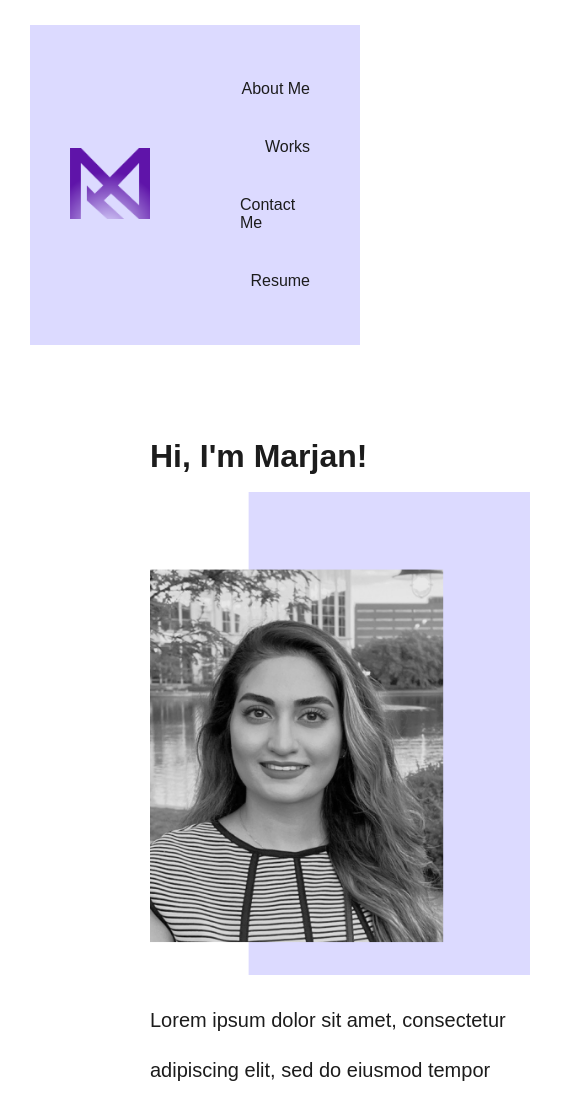
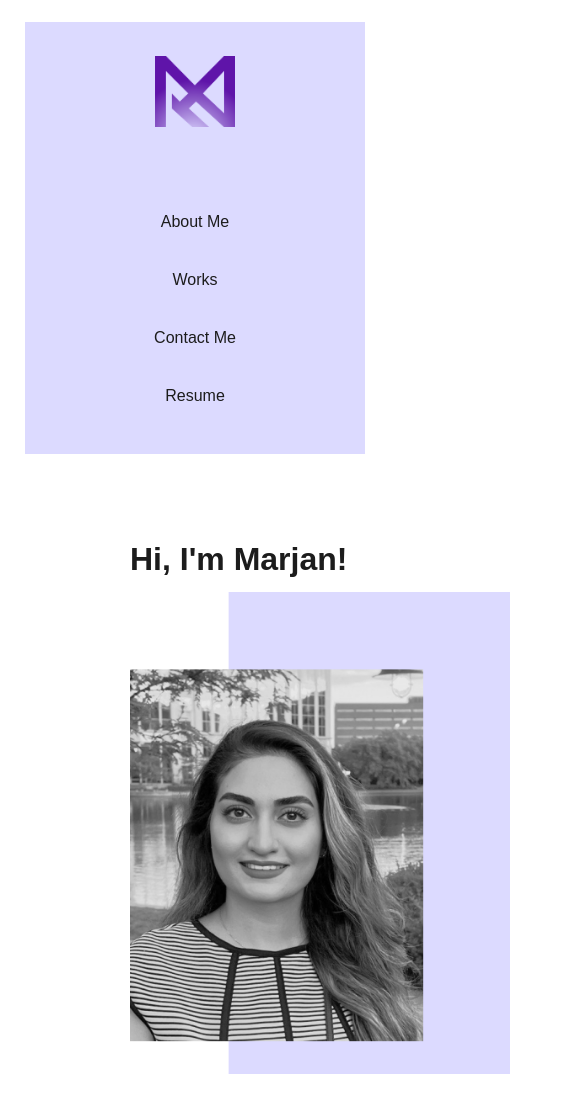
Before and after one commit to Marjan-MN/Portfolio, a plain HTML site: page index.html in a window 390 px wide. Shown: the top 1100 px of the page, 585 px wide, since content can reach past the window. Drawn offline with Linux system fonts and the light colour scheme.

Commit message:
completed ReadMe file

```diff
--- a/assets/css/style.css
+++ b/assets/css/style.css
@@ -1,3 +1,4 @@
+/* Variable color */
 :root {
     --dark: hsl(248, 69%, 51%);
     --textColor:#1c1c1c;
@@ -5,9 +6,9 @@
     --overlay:hsl(248, 69%, 51%, 0.7)
 
   }
-
+/* Universal code */
 * {
-    margin: 15px 10px;
+    margin: 12px 5px;
     padding: 5px 10px;
 
   }
@@ -24,6 +25,7 @@
     margin: 0%;
   }
 
+  /* style of header */
   .main-header{
     margin: 0%;
     padding: 0%;
@@ -38,42 +40,45 @@
     display: flex;
     flex-wrap: wrap;
   }
-
+/* style of logo */
   #logo{
     width: 100px;
     height: auto;
   }
+  /* style of logo while hovering */
   #logo:hover{
     transform: scale(1.1);
   }
 
-  h1 {
+  /* h1 {
     font-size: 350%;
     color: var(--textColor);
-}
+} */
 
+/* title of each section */
 h2 {
     font-size: 200%;
     color: var(--textColor);
     display: inline;
 }
-
+/* title of each section under work section */
 h3{
   font-size: 150%;
   color: var(--textColor);
   margin-top: 100px;
 }
 
-
+/* navigation bar on header*/
 li{
     margin: 5px;
     padding: 15px;
 }
 
-
+/* navigation bar on header*/
 nav{
   display: flex;
 }
+/* navigation bar on header*/
 nav ul {
     display: flex;
     justify-content: flex-end;
@@ -82,7 +87,7 @@ nav ul {
     padding: 0px ;
 
   }
-
+/* navigation bar on header*/
   nav a {
     font-size: 100%;
     text-decoration: none;
@@ -92,12 +97,13 @@ nav ul {
     padding: 0px;
     line-height: normal;
   }
+  /* navigation bar on header while hovering*/
   nav a:hover {
     color: var(--dark);
     text-decoration: underline 2px;
-    line-height: 0.5px;
+    line-height: 0.3px;
   }
-
+  /* style of about me photo  */
   .mypic{
     float: right;
     display: inline;
@@ -105,6 +111,7 @@ nav ul {
     height: auto;
     margin-right: 50px;
   }
+
   #About-Me{
     margin-top: 50px;
     margin-left: 50px;
@@ -279,7 +286,14 @@ a[data-descr]:hover {
 
 /* Cards are stacked on top of each other at 768px or smaller */
 @media screen and (max-width: 768px) {
-footer{
-
+  .main-header{
+    flex-direction: column;
+  }
+  .navbar{
+    flex-direction: column;
+    align-items: center;
+  }
+  footer{
+    margin: ;
+  }
 }
-}
--- a/index.html
+++ b/index.html
@@ -13,7 +13,7 @@
         <!-- <h1>Marjan Nazari</h1> -->
         <logo><img src="./assets/images/Logo.png" id="logo"></logo>
         <nav>
-            <ul>
+            <ul class="navbar">
                 <li><a href="#About-Me">About Me</a></li>
                 <li><a href="#Works">Works</a></li>
                 <li><a href="#Contact-Me">Contact Me</a></li>
@@ -29,7 +29,7 @@
                 <h2>Hi, I'm Marjan!</h2>
                 <img src="./assets/images/ME.png" class="mypic" alt="ME" />
                 <p id="aboutMe-property">
-                    Lorem ipsum dolor sit amet, consectetur adipiscing elit, sed do eiusmod tempor incididunt ut labore et dolore magna aliqua. Ut enim ad minim veniam, quis nostrud exercitation ullamco laboris nisi ut aliquip ex ea commodo consequat. Duis aute irure dolor in reprehenderit in voluptate velit esse cillum dolore eu fugiat nulla pariatur. Excepteur sint occaecat cupidatat non proident, sunt in culpa qui officia deserunt mollit anim id est laborum.
+                    A passionate full stack developer with a keen interest in exploring new technologies and learning new skills. With my expertise in both front-end and back-end development, I strive to create dynamic and user-friendly web applications that meet the needs of modern businesses. I also have some experience in UX/UI design, which helps me to create intuitive interfaces that enhance the user experience. In my free time, I enjoy indulging in my love for photography, capturing beautiful moments and creating visually appealing images.
                 </p>
             </article>
         </section>
```
Also changed, not shown: 4 other files.
